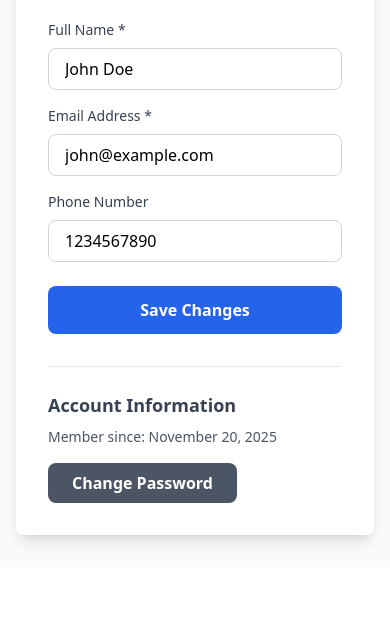
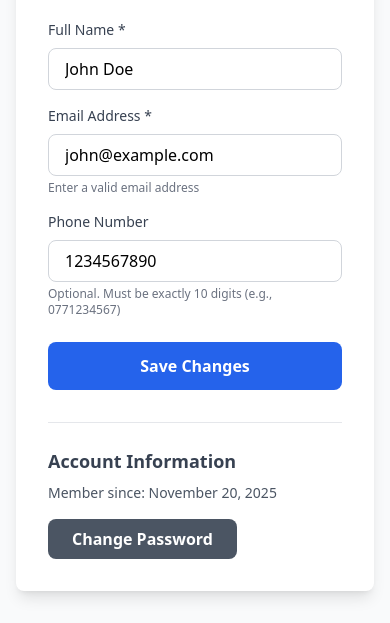
Before and after one commit to nethal17/EasyChat-MessagingApp, a PHP site: page /views/profile.php in a window 390 px wide. Shown: the part 360-983 px from the top of the page. Before the commit the page ends 907 px from the top, so only its background shows below. Run offline with PHP 8.4, Linux system fonts and the light colour scheme; the visitor is signed in with stand-in values (Sample User, id 1); data comes from the database, SQL or seed files in the repository; some libraries are stand-ins or nearby versions.

Commit message:
Enhance user profile and registration forms with improved validation for phone numbers and passwords

```diff
--- a/controllers/AuthController.php
+++ b/controllers/AuthController.php
@@ -27,8 +27,8 @@
             $errors[] = "Phone number is required";
         }
 
-        if (empty($_POST['phone']) || !preg_match('/^\+?[0-9]{7,15}$/', $_POST['phone'])) {
-            $errors[] = "Valid phone number is required";
+        if (empty($_POST['phone']) || !preg_match('/^[0-9]{10}$/', $_POST['phone'])) {
+            $errors[] = "Valid phone number is required (10 digits)";
         }
 
         if (empty($_POST['password'])) {
@@ -57,7 +57,7 @@
             }
 
             // Check for special character
-            if (!preg_match('/[!@#$%^&*(),.?":{}|<>_\-+=\[\]\\\/;\'`~]/', $password)) {
+            if (!preg_match('/[!@#$%^&*()?,."{}\/|<>:;\'`~=\[\]\-\+]/', $password)) {
                 $errors[] = "Password must contain at least one special character";
             }
         }
--- a/public/js/profile.js
+++ b/public/js/profile.js
@@ -37,8 +37,17 @@
 
     // Client-side validation
     const email = formData.get('email');
+    const phone = formData.get('phone');
+
     if (!validateEmail(email)) {
         errorDiv.innerHTML = 'Please enter a valid email address';
+        errorDiv.classList.remove('hidden');
+        return;
+    }
+
+    // Validate phone number if provided
+    if (phone && !validatePhone(phone)) {
+        errorDiv.innerHTML = 'Please enter a valid phone number (10 digits)';
         errorDiv.classList.remove('hidden');
         return;
     }
@@ -74,6 +83,12 @@
 function validateEmail(email) {
     const re = /^[^\s@]+@[^\s@]+\.[^\s@]+$/;
     return re.test(email);
+}
+
+// Phone validation helper
+function validatePhone(phone) {
+    const re = /^[0-9]{10}$/;
+    return re.test(phone);
 }
 
 // Change Password Modal functionality
@@ -133,8 +148,10 @@
         return;
     }
 
-    if (newPassword.length < 6) {
-        errorDiv.innerHTML = 'New password must be at least 6 characters long';
+    // Validate new password complexity
+    const passwordErrors = validatePassword(newPassword);
+    if (passwordErrors.length > 0) {
+        errorDiv.innerHTML = passwordErrors.join('<br>');
         errorDiv.classList.remove('hidden');
         return;
     }
@@ -190,3 +207,30 @@
         errorDiv.classList.remove('hidden');
     }
 });
+
+// Password validation helper
+function validatePassword(password) {
+    const errors = [];
+
+    if (password.length < 6) {
+        errors.push('Password must be at least 6 characters');
+    }
+
+    if (!/[A-Z]/.test(password)) {
+        errors.push('Password must contain at least one uppercase letter');
+    }
+
+    if (!/[a-z]/.test(password)) {
+        errors.push('Password must contain at least one lowercase letter');
+    }
+
+    if (!/[0-9]/.test(password)) {
+        errors.push('Password must contain at least one number');
+    }
+
+    if (!/[!@#$%^&*()\[\]{}<>,.?":;|_\-+=\\\/`~']/.test(password)) {
+        errors.push('Password must contain at least one special character');
+    }
+
+    return errors;
+}
--- a/views/profile.php
+++ b/views/profile.php
@@ -102,7 +102,11 @@
                             value="<?php echo htmlspecialchars($userData['email']); ?>"
                             required
                             class="w-full px-4 py-2 border border-gray-300 rounded-lg focus:outline-none focus:ring-2 focus:ring-blue-500"
+                            placeholder="you@example.com"
                         >
+                        <p class="mt-1 text-xs text-gray-500">
+                            Enter a valid email address
+                        </p>
                     </div>
 
                     <div class="mb-6">
@@ -115,7 +119,13 @@
                             name="phone"
                             value="<?php echo htmlspecialchars($userData['phone'] ?? ''); ?>"
                             class="w-full px-4 py-2 border border-gray-300 rounded-lg focus:outline-none focus:ring-2 focus:ring-blue-500"
+                            placeholder="0771234567"
+                            pattern="[0-9]{10}"
+                            maxlength="10"
                         >
+                        <p class="mt-1 text-xs text-gray-500">
+                            Optional. Must be exactly 10 digits (e.g., 0771234567)
+                        </p>
                     </div>
 
                     <div id="profileError" class="hidden mb-4 p-3 bg-red-100 border border-red-400 text-red-700 rounded-lg"></div>
@@ -186,8 +196,11 @@
                         required
                         minlength="6"
                         class="w-full px-4 py-2 border border-gray-300 rounded-lg focus:outline-none focus:ring-2 focus:ring-blue-500"
-                        placeholder="Enter new password (min 6 characters)"
+                        placeholder="Enter new password"
                     >
+                    <p class="mt-1 text-xs text-gray-500">
+                        Must contain at least 6 characters, including uppercase, lowercase, number, and special character
+                    </p>
                 </div>
 
                 <div class="mb-4">
```
Also changed, not shown: controllers/ProfileController.php (+58 -4 lines), views/register.php (+7 -1 lines).
